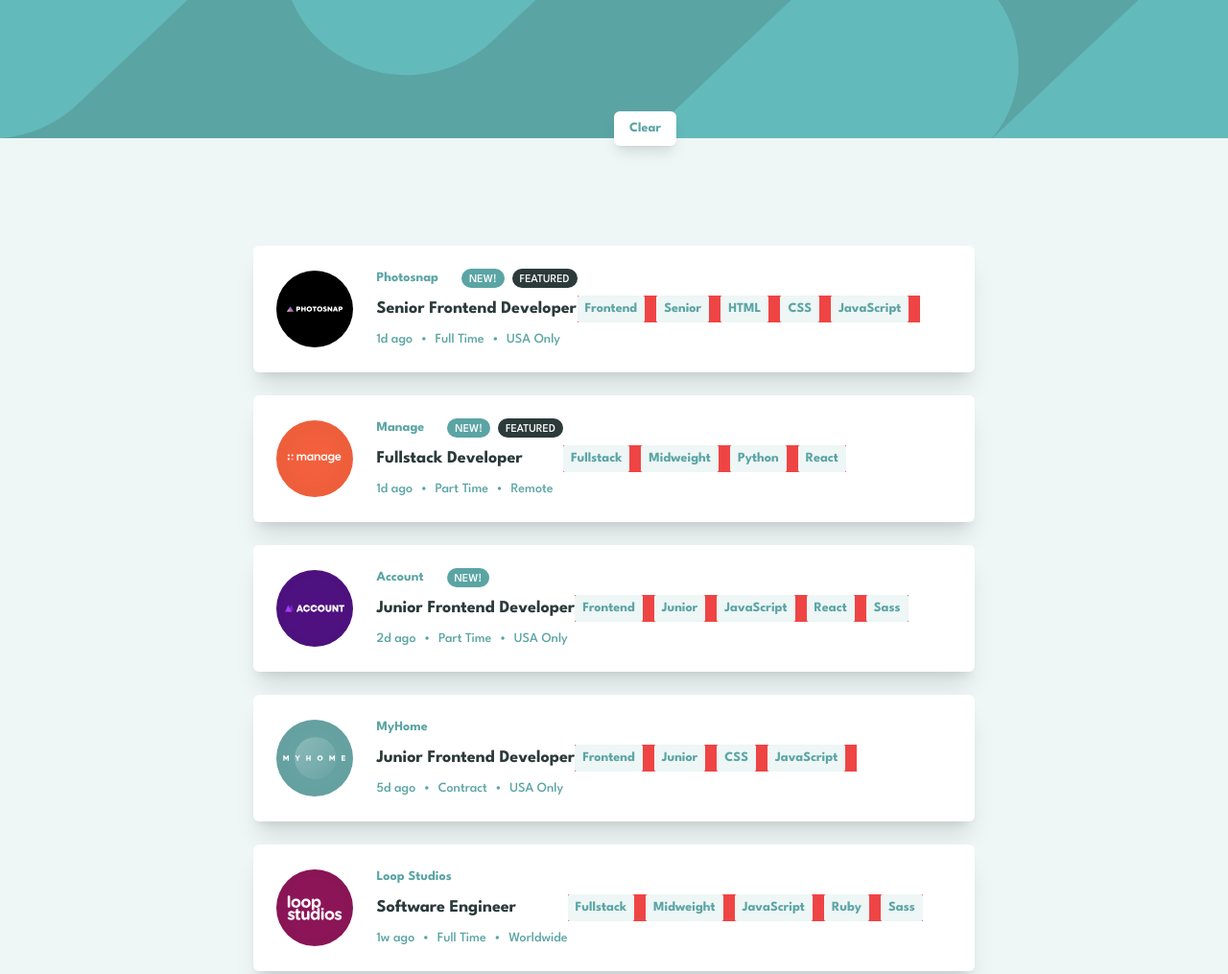
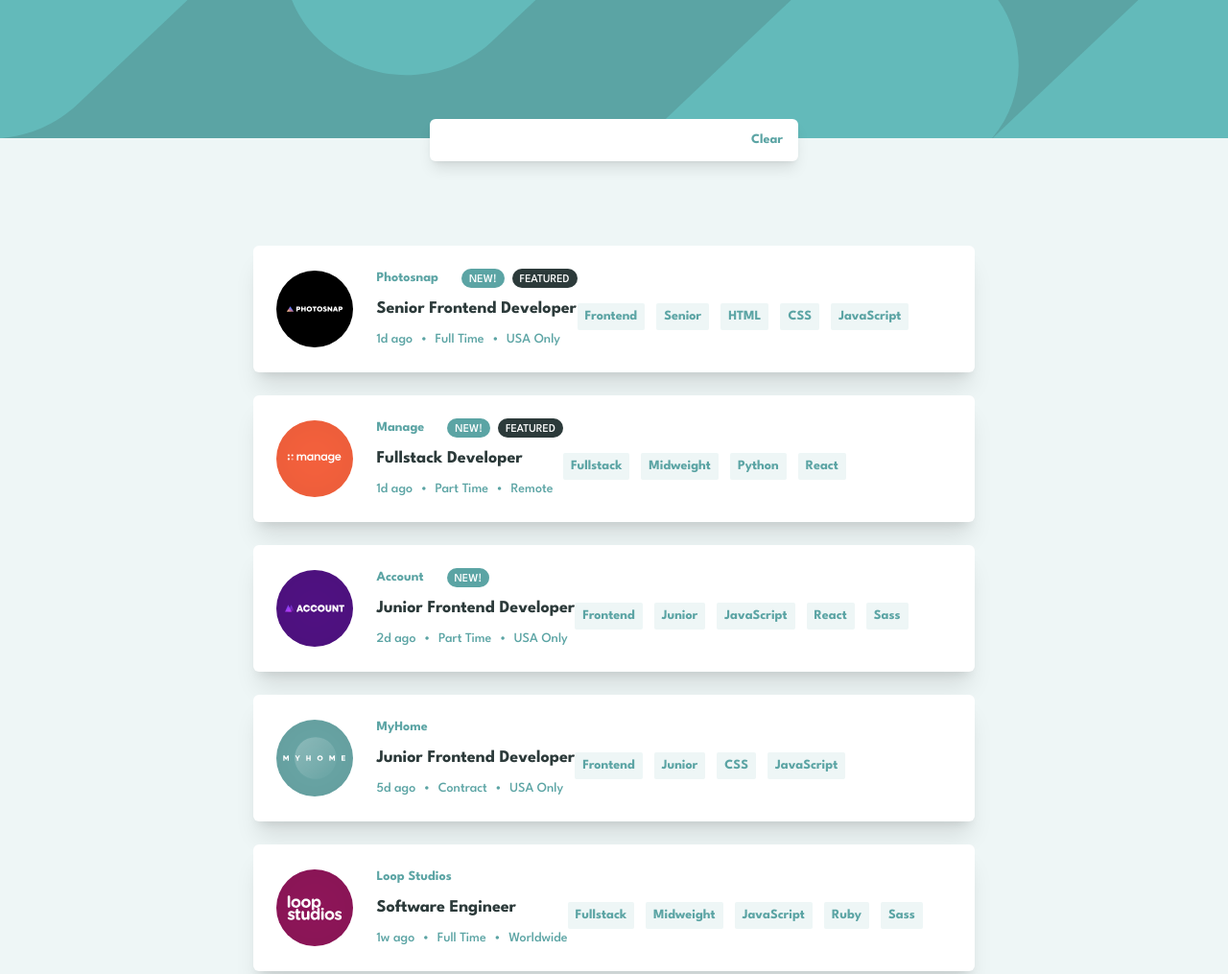
Before and after one commit to Zyrean/Job-listings-with-filtering, a website: page index.html in a window 1280 px wide. Shown: the top 1015 px of the page at 96% size. Drawn offline with Linux system fonts and the light colour scheme.

Commit message:
no message

```diff
--- a/index.html
+++ b/index.html
@@ -20,9 +20,9 @@
     ></div>
     <!-- Container search  -->
     <!-- Ändern damit der Abstand passt -->
-    <div class="relative m-auto left-0 right-0 mx-6">
+    <div class="relative w-96">
       <div
-        class="absolute mx-auto -top-7 flex justify-between left-auto bg-white px-4 py-2 rounded-md shadow-lg max-w-sm md:max-w-fit"
+        class="absolute mx-auto -top-5 flex justify-between left-auto bg-white px-4 py-3 rounded-md shadow-lg w-full max-w-sm md:w-screen"
       >
         <!-- Search items -->
         <div id="container-search" class="flex flex-wrap md:flex-nowrap"></div>
@@ -41,118 +41,7 @@
     <div
       id="container-list"
       class="flex flex-col mt-28 mb-10 mx-6 space-y-10 md:space-y-6"
-    >
-      <!-- <div
-        class="relative flex flex-col border-l-4 border-desaturatedDarkCyan bg-white rounded-md px-6 py-6 space-y-6 shadow-xl max-w-sm md:flex-row md:max-w-full md:space-y-0 md:items-center"
-      >
-        <div id="icon-mobile" class="absolute -top-4 w-10"></div>
-        <div id="icon-desktop" class="hidden md:w-20"></div>
-
-        <div class="flex flex-col space-y-3 md:ml-6 md:space-y-2">
-          <div class="flex items-center">
-            <p
-              class="mr-6 text-xs font-semibold text-desaturatedDarkCyan md:text-sm"
-            >
-              TEST
-            </p>
-            TEST TEST
-          </div>
-          <div>
-            <p
-              class="text-xs text-veryDarkGrayishCyan font-semibold md:text-lg hover:text-desaturatedDarkCyan hover:cursor-pointer"
-            >
-              TEST
-            </p>
-          </div>
-          <div
-            class="flex space-x-2 text-xs border-b-2 pb-4 max-w-sm md:border-none md:pb-0"
-          >
-            <p class="text-desaturatedDarkCyan md:text-sm">TEST</p>
-            <p class="text-desaturatedDarkCyan md:text-sm">&#8226;</p>
-            <p class="text-desaturatedDarkCyan md:text-sm">TEST</p>
-            <p class="text-desaturatedDarkCyan md:text-sm">&#8226;</p>
-            <p class="text-desaturatedDarkCyan md:text-sm">TEST</p>
-          </div>
-        </div>
-
-        <div class="flex items-center flex-wrap md:ml-44 md:flex-nowrap">
-          <div
-            class="filter-element flex group hover:cursor-pointer mr-4 md:mr-0 md:ml-4"
-          >
-            <div
-              class="flex justify-center items-center bg-lightGrayishCyanF px-2 py-1 rounded-sm group-hover:bg-desaturatedDarkCyan"
-            >
-              <p
-                class="text-desaturatedDarkCyan font-semibold text-sm group-hover:text-white"
-              >
-                TEST
-              </p>
-            </div>
-          </div>
-
-          <div
-            class="filter-element flex mr-4 group hover:cursor-pointer md:mr-0 md:ml-4"
-          >
-            <div
-              class="flex justify-center items-center bg-lightGrayishCyanF px-2 py-1 rounded-sm group-hover:bg-desaturatedDarkCyan"
-            >
-              <p
-                class="text-desaturatedDarkCyan font-semibold text-sm group-hover:text-white"
-              >
-                TEST
-              </p>
-            </div>
-          </div>
-
-          <div
-            id="container-languages"
-            class="flex justify-center items-center mt-4 md:mt-0"
-          >
-            <div
-              class="filter-element flex mr-4 group hover:cursor-pointer md:mr-0 md:ml-4"
-            >
-              <div
-                class="flex justify-center items-center bg-lightGrayishCyanF px-2 py-1 rounded-sm group-hover:bg-desaturatedDarkCyan"
-              >
-                <p
-                  class="text-desaturatedDarkCyan font-semibold text-sm group-hover:text-white"
-                >
-                  HTML
-                </p>
-              </div>
-            </div>
-
-            <div
-              class="filter-element flex mr-4 group hover:cursor-pointer md:mr-0 md:ml-4"
-            >
-              <div
-                class="flex justify-center items-center bg-lightGrayishCyanF px-2 py-1 rounded-sm group-hover:bg-desaturatedDarkCyan"
-              >
-                <p
-                  class="text-desaturatedDarkCyan font-semibold text-sm group-hover:text-white"
-                >
-                  CSS
-                </p>
-              </div>
-            </div>
-
-            <div
-              class="filter-element flex mr-4 group hover:cursor-pointer md:mr-0 md:ml-4"
-            >
-              <div
-                class="flex justify-center items-center bg-lightGrayishCyanF px-2 py-1 rounded-sm group-hover:bg-desaturatedDarkCyan"
-              >
-                <p
-                  class="text-desaturatedDarkCyan font-semibold text-sm group-hover:text-white"
-                >
-                  JavaScript
-                </p>
-              </div>
-            </div>
-          </div>
-        </div>
-      </div> -->
-    </div>
+    ></div>
     <script src="main.js"></script>
   </body>
 </html>
--- a/main.js
+++ b/main.js
@@ -27,7 +27,7 @@
   data.forEach((ele, i) => {
     const html = `<div
     id="job-item"
-    class="relative flex flex-col bg-white rounded-md px-6 py-6 space-y-6 shadow-xl max-w-sm hover:border-desaturatedDarkCyan hover:border-l-4  hover:cursor-pointer md:flex-row md:max-w-full md:space-y-0 md:items-center"
+    class="relative flex flex-col bg-white rounded-md px-6 py-6 space-y-6 shadow-xl max-w-sm hover:border-desaturatedDarkCyan hover:border-l-4 hover:cursor-pointer md:flex-row md:max-w-full md:space-y-0 md:items-center"
   >
 
     <div id="icon-mobile" class="absolute -top-4 w-10">
@@ -42,7 +42,10 @@
         .replaceAll(" ", "")
         .replaceAll(".", "")}.svg" alt="" />
     </div>
-    <!-- items information -->
+
+    <div class="flex flex-col md:flex-row">
+
+    <!-- Job company information -->
     <div class="flex flex-col space-y-3 md:ml-6 md:space-y-2">
       <div class="flex items-center">
         <p
@@ -87,7 +90,8 @@
       </div>
     </div>
 
-    <div class="flex items-center flex-wrap gap-3 md:bg-red-500 md:flex-nowrap">
+    <!-- Job requirements information -->
+    <div class="flex items-center mt-4 flex-wrap gap-3 md:flex-nowrap">
       <div
         class="filter-element flex group hover:cursor-pointer md:mr-0"
       >
@@ -128,6 +132,7 @@
       >
       ${displayTools(ele)}
       </div>
+    </div>
     </div>
   </div>`;
 
```
Also changed, not shown: css/style.css.
